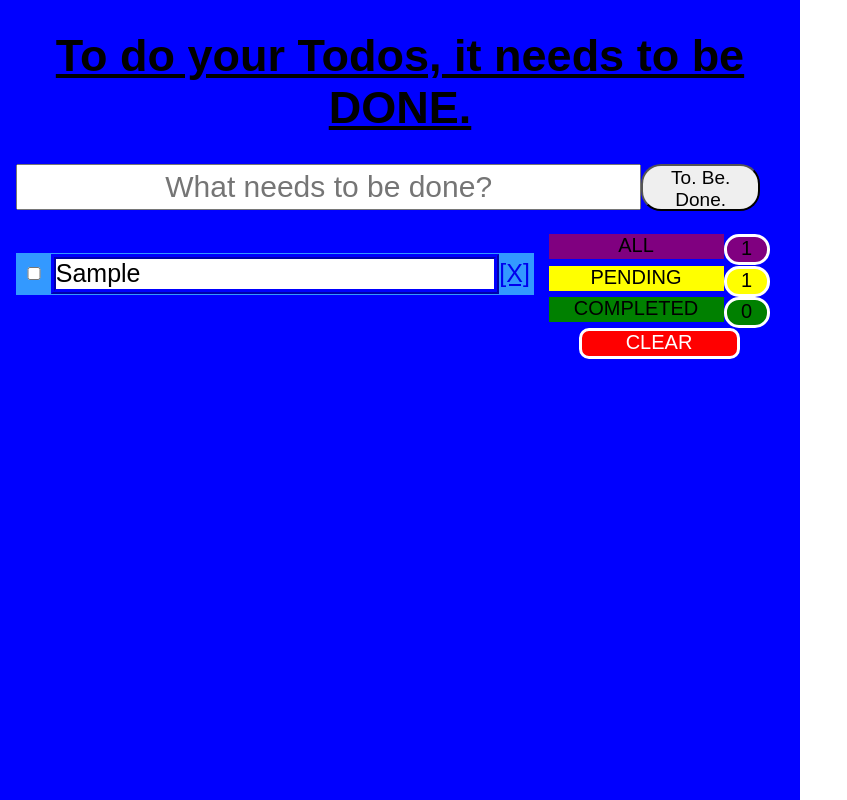
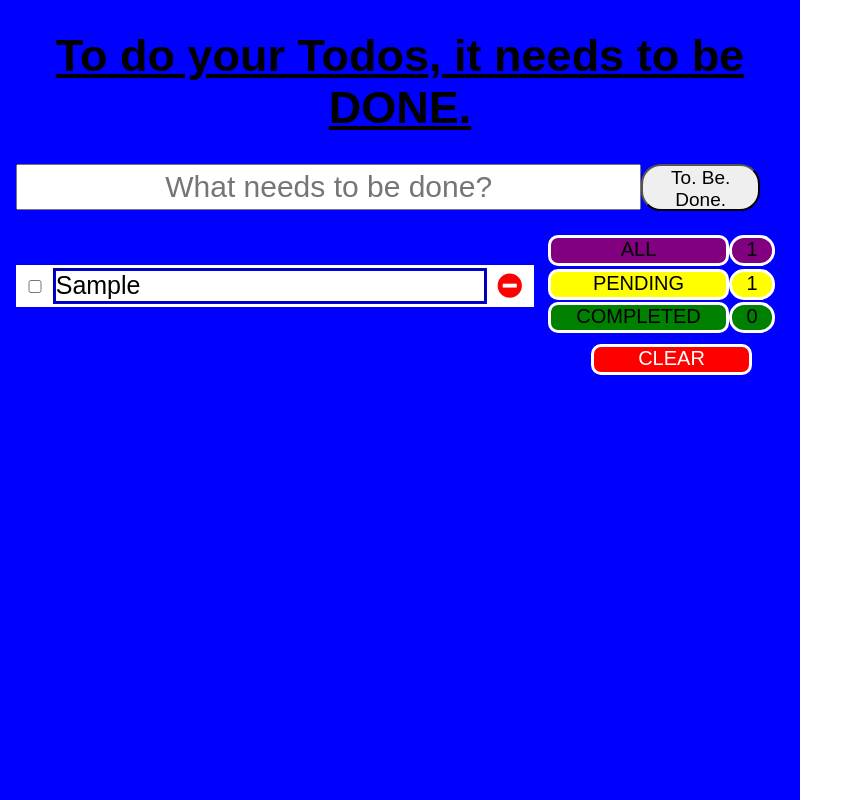
Before and after one commit to willsinn/react-todo-complete, a React (Create React App) app: page / in a window 1280 px wide. Both pictures are taken after typing "Sample" into the empty fields and a click on the button "To. Be. Done.". Shown: the whole page, without its empty margins (0-847 px from the left). Built offline with nearby package versions, Linux system fonts and the light colour scheme.

Commit message:
added icon for delete todo, re-spaced status items and list items

```diff
--- a/public/index.html
+++ b/public/index.html
@@ -4,22 +4,8 @@
     <meta charset="utf-8">
     <meta name="viewport" content="width=device-width, initial-scale=1, shrink-to-fit=no">
     <meta name="theme-color" content="#000000">
-    <!--
-      manifest.json provides metadata used when your web app is added to the
-      homescreen on Android. See https://developers.google.com/web/fundamentals/engage-and-retain/web-app-manifest/
-    -->
-    <link rel="manifest" href="%PUBLIC_URL%/manifest.json">
-    <link rel="shortcut icon" href="%PUBLIC_URL%/favicon.ico">
-    <!--
-      Notice the use of %PUBLIC_URL% in the tags above.
-      It will be replaced with the URL of the `public` folder during the build.
-      Only files inside the `public` folder can be referenced from the HTML.
+    <link rel="stylesheet" href="https://use.fontawesome.com/releases/v5.1.0/css/all.css" integrity="sha384-lKuwvrZot6UHsBSfcMvOkWwlCMgc0TaWr+30HWe3a4ltaBwTZhyTEggF5tJv8tbt" crossorigin="anonymous">
 
-      Unlike "/favicon.ico" or "favicon.ico", "%PUBLIC_URL%/favicon.ico" will
-      work correctly both with client-side routing and a non-root public URL.
-      Learn how to configure a non-root public URL by running `npm run build`.
-    -->
-    <title>React App</title>
   </head>
   <body>
     <noscript>
--- a/src/App.css
+++ b/src/App.css
@@ -18,6 +18,7 @@
   display: flex;
   flex-direction: row;
   justify-content: space-around;
+  align-items: center;
   padding-left: 2%;
   padding-right: 2%;
 
@@ -37,7 +38,7 @@
 /* TODOS status FLEXBOX COLUMNS */
 
 .todos-status-container {
-  height: 125px;
+  height: 150px;
   display: flex;
   flex-direction: column;
   flex: 2 20%;
@@ -55,6 +56,7 @@
   height: 25px;
   margin: auto;
   justify-content: center;
+  padding: 1%;
 
 }
 
@@ -63,6 +65,8 @@
   height: 25px;
   font-size: 20px;
   background-color: purple;
+  border-radius: 10px;
+  border: 3px solid white;
 
 }
 
@@ -85,6 +89,8 @@
   height: 25px;
   margin: auto;
   justify-content: center;
+  padding: 1%;
+
 
 }
 
@@ -93,6 +99,8 @@
   height: 25px;
   font-size: 20px;
   background-color: yellow;
+  border-radius: 10px;
+  border: 3px solid white;
 
 
 }
@@ -118,6 +126,8 @@
   height: 25px;
   margin: auto;
   justify-content: center;
+  padding: 1%;
+
 
 }
 
@@ -128,6 +138,8 @@
   height: 25px;
   font-size: 20px;
   background-color: green;
+  border-radius: 10px;
+  border: 3px solid white;
 
 }
 
@@ -148,8 +160,9 @@ Clear Completed Todos */
   flex-direction: row;
   width: 250px;
   height:25px;
-  margin:auto;
-  justify-content: center;
+  justify-content: space-around;
+  padding: 5%;
+
 
 }
 
@@ -160,6 +173,7 @@ Clear Completed Todos */
   font-size: 20px;
   border-radius: 10px;
   border: 3px solid white;
+
 }
 
 .todos-clear-completed a {
--- a/src/Components/DisplayItem.js
+++ b/src/Components/DisplayItem.js
@@ -51,14 +51,14 @@ class DisplayItem extends Component {
                   <input className="item-done-checkbox"
                      checked={todo.done}
                      onChange={this.props.handleDone.bind(null, todo.title)}
-                     type="checkbox"
-                     style={{ fontSize: 'x-large' }}
+                     type ="checkbox"
+
                   />
                   <label>
                      { this.state.changedText }
                   </label>
                   <a className="item-destroy-button" href="/" onClick= { this.props.handleDelete.bind(null, todo.title)}>
-                      [X]
+                  <i class="fas fa-minus-circle"></i>
                     </a>
                 </div>
 
--- a/src/Components/DisplayOutput.css
+++ b/src/Components/DisplayOutput.css
@@ -1,12 +1,10 @@
 .display-list {
-    background: #3399ff;
     margin: 0;
     padding: 0;
     list-style: none;
     width: inherit;
     text-align: left;
     font-size: 25px;
-
 }
 
 li {
@@ -25,16 +23,17 @@ li {
     flex: 1;
     flex-grow: 1;
     margin: auto;
-    align-content: center;
   }
+
+
 
 label {
     flex: 2;
-    flex-grow: 13;
+    flex-grow: 12;
     margin: auto;
     background: white;
     height: 30px;
-    border: 5px ridge blue;
+    border: 3px groove blue;
 
 }
 
@@ -42,5 +41,9 @@ label {
     flex: 3;
     flex-grow: 1;
     margin: auto;
+    padding-left: 10px;
+  }
 
-  }
+i {
+    color: red;
+}
```
